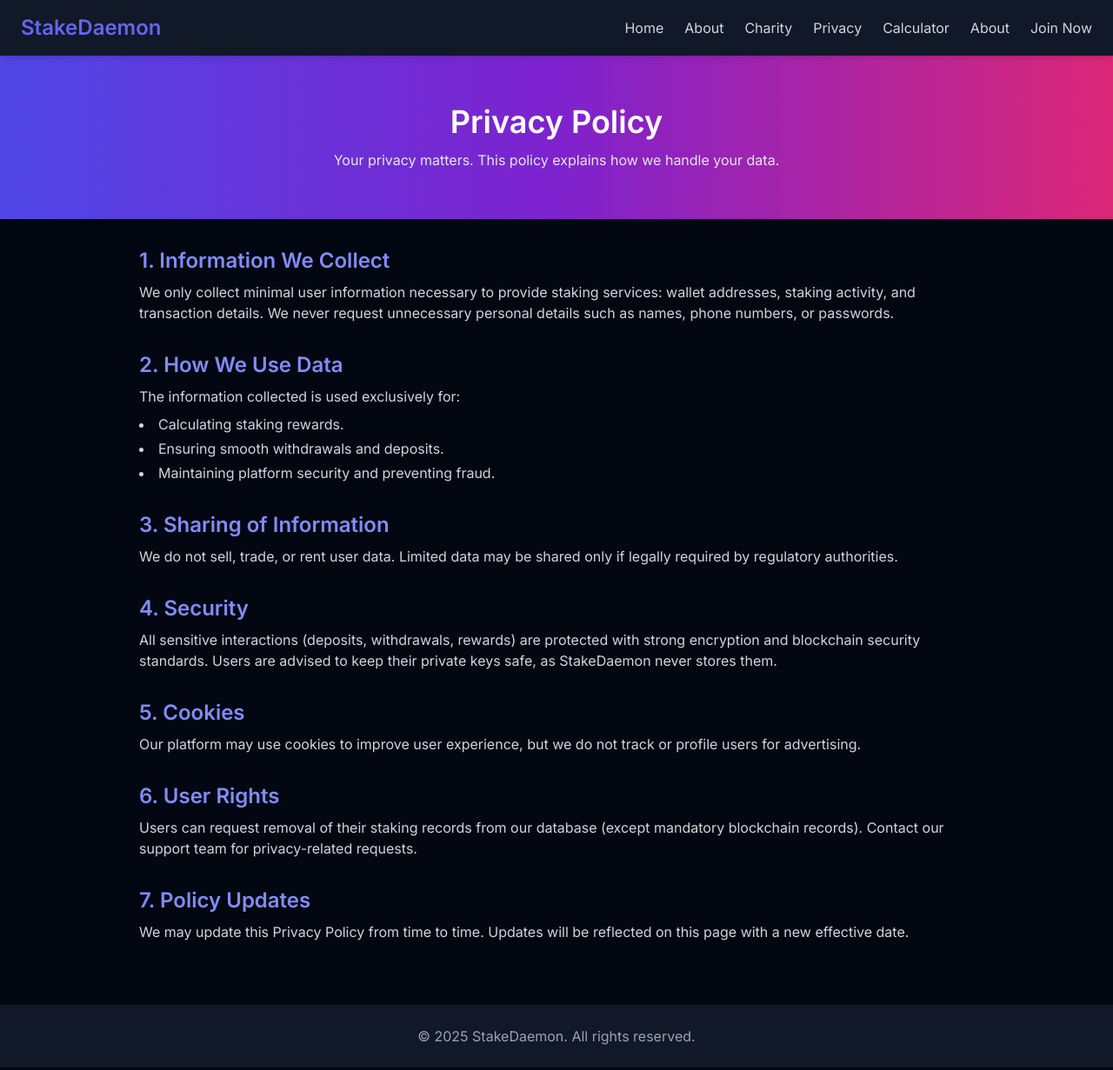
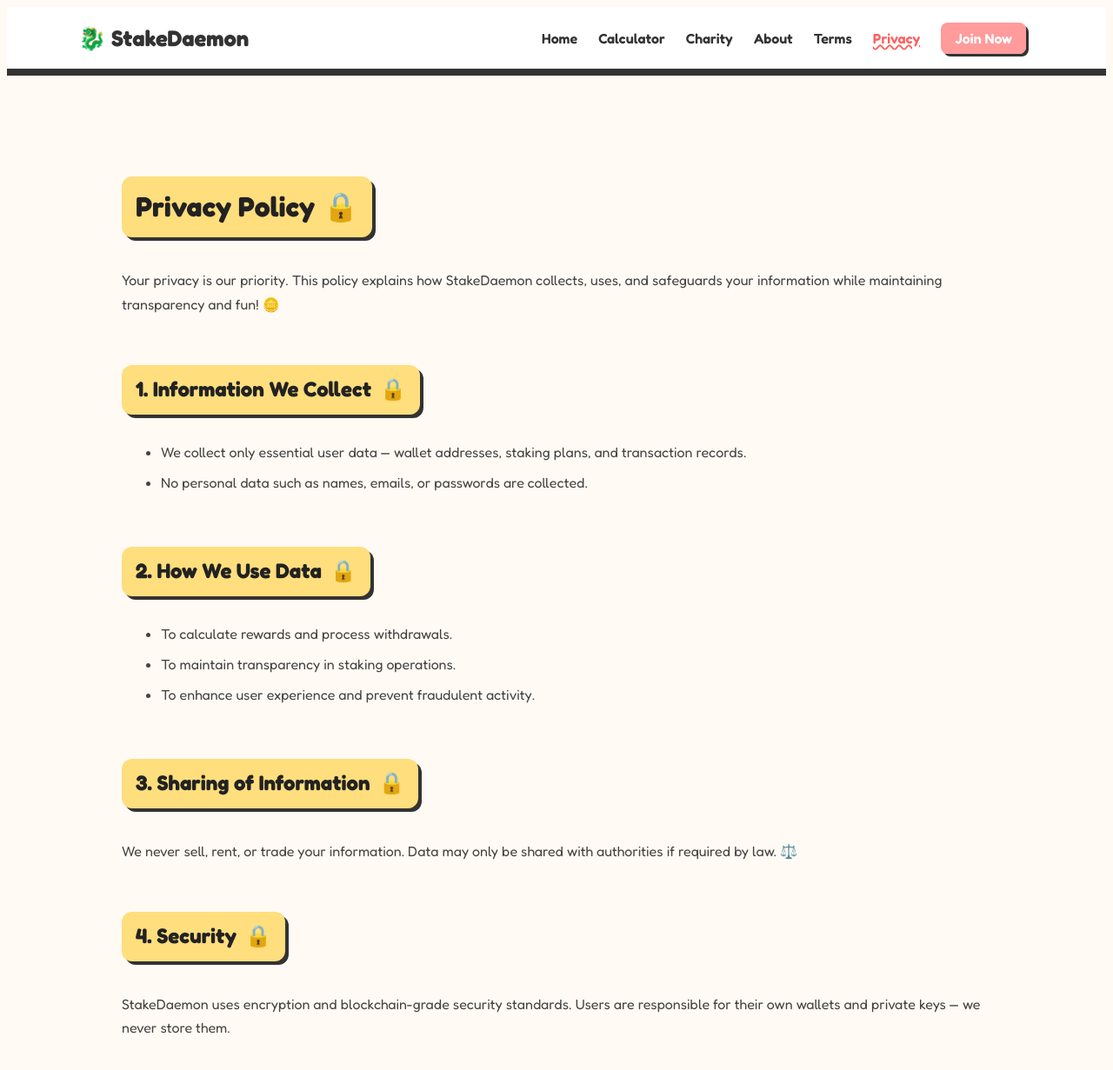
Before and after one commit to StakeDaemon/StakeDaemon.github.io, a website: page privacy.html in a window 1280 px wide. Shown: the top 1231 px of the page at 87% size. Drawn offline with nearby package versions, Linux system fonts and the light colour scheme.

Commit message:
Update privacy.html

```diff
--- a/privacy.html
+++ b/privacy.html
@@ -1,101 +1,207 @@
-<!DOCTYPE html>
+<!doctype html>
 <html lang="en">
 <head>
-  <meta charset="UTF-8">
-  <meta name="viewport" content="width=device-width, initial-scale=1.0">
-  <title>StakeDaemon - Privacy Policy</title>
-  <link href="https://fonts.googleapis.com/css2?family=Inter:wght@400;600&display=swap" rel="stylesheet">
-  <script src="https://cdn.tailwindcss.com"></script>
+  <meta charset="utf-8" />
+  <meta name="viewport" content="width=device-width,initial-scale=1" />
+  <title>StakeDaemon — Privacy Policy</title>
+  <link href="https://fonts.googleapis.com/css2?family=Fredoka:wght@400;600;700&display=swap" rel="stylesheet">
+  <link rel="apple-touch-icon" href="favicon.png" />
+  <style>
+    body {
+      background: #fffaf4;
+      font-family: "Fredoka", sans-serif;
+      color: #333;
+    }
+
+    .privacy-wrap {
+      max-width: 1000px;
+      margin: 60px auto;
+      padding: 20px;
+      line-height: 1.7;
+    }
+
+    h1, h2 {
+      color: #222;
+      font-weight: 700;
+      position: relative;
+      display: inline-block;
+      padding: 8px 16px;
+      background: #ffde7d;
+      border-radius: 12px;
+      margin-top: 40px;
+      margin-bottom: 20px;
+      box-shadow: 4px 4px 0px #333;
+    }
+
+    h1::after, h2::after {
+      content: "🔒";
+      margin-left: 10px;
+    }
+
+    .privacy-wrap p,
+    .privacy-wrap li {
+      font-size: 1rem;
+      color: #444;
+    }
+
+    .privacy-wrap ul {
+      margin: 10px 0 20px 25px;
+      padding-left: 20px;
+    }
+
+    .privacy-wrap li {
+      margin-bottom: 8px;
+    }
+
+    .note {
+      margin-top: 25px;
+      font-size: 0.95rem;
+      color: #555;
+      background: #e4ffe7;
+      padding: 14px;
+      border-radius: 12px;
+      border: 2px dashed #333;
+      box-shadow: 3px 3px 0px #111;
+    }
+
+    footer {
+      margin-top: 50px;
+      padding: 20px;
+      text-align: center;
+      background: #ffde7d;
+      font-weight: 600;
+      border-top: 4px solid #333;
+      box-shadow: 0 -4px 0 #333;
+    }
+
+    /* Navbar */
+    .navbar {
+      background: #fff;
+      border-bottom: 4px solid #333;
+      box-shadow: 0 4px 0 #333;
+    }
+
+    .nav-inner {
+      max-width: 1100px;
+      margin: auto;
+      padding: 20px;
+      display: flex;
+      justify-content: space-between;
+      align-items: center;
+    }
+
+    .logo {
+      font-size: 1.6rem;
+      font-weight: 700;
+    }
+
+    .nav-links a {
+      margin: 0 10px;
+      text-decoration: none;
+      color: #333;
+      font-weight: 600;
+      transition: 0.2s;
+    }
+
+    .nav-links a:hover {
+      color: #ff5e5e;
+    }
+
+    .nav-links .active {
+      color: #ff5e5e;
+      text-decoration: underline wavy #ff5e5e 2px;
+    }
+
+    .btn {
+      padding: 8px 16px;
+      background: #ff9b9b;
+      color: #fff !important;
+      border-radius: 8px;
+      box-shadow: 3px 3px 0 #333;
+    }
+
+    .btn:hover {
+      background: #ff5e5e;
+      transform: translateY(-2px);
+    }
+  </style>
 </head>
-<body class="bg-gray-950 text-gray-100 font-[Inter]">
+<body>
+
   <!-- Navbar -->
-  <nav class="bg-gray-900 shadow-md sticky top-0 z-50">
-    <div class="max-w-7xl mx-auto px-6 py-4 flex justify-between items-center">
-      <h1 class="text-2xl font-bold text-indigo-500">StakeDaemon</h1>
-      <ul class="flex gap-6 text-gray-300">
-        <li><a href="index.html" class="hover:text-indigo-400">Home</a></li>
-        <li><a href="about.html" class="hover:text-indigo-400">About</a></li>
-        <li><a href="charity.html" class="hover:text-indigo-400">Charity</a></li>
-        <li><a href="privacy.html" class="hover:text-indigo-400">Privacy</a></li>
-                <li><a href="calculator.html" class="hover:text-indigo-400">Calculator</a></li>
-        <li><a href="terms.html" class="hover:text-indigo-400">About</a></li>
-        <li><a href="joinnow.html" class="hover:text-indigo-400">Join Now</a></li>
-
-      </ul>
+  <header class="navbar">
+    <div class="nav-inner">
+      <div class="logo">🐉 StakeDaemon</div>
+      <nav class="nav-links">
+        <a href="index.html">Home</a>
+        <a href="calculator.html">Calculator</a>
+        <a href="charity.html">Charity</a>
+        <a href="about.html">About</a>
+        <a href="terms.html">Terms</a>
+        <a href="privacy.html" class="active">Privacy</a>
+        <a href="joinnow.html" class="btn">Join Now</a>
+      </nav>
     </div>
-  </nav>
-
-  <!-- Header -->
-  <header class="text-center py-14 bg-gradient-to-r from-indigo-600 via-purple-700 to-pink-600">
-    <h2 class="text-4xl font-bold text-white">Privacy Policy</h2>
-    <p class="text-gray-200 mt-3">Your privacy matters. This policy explains how we handle your data.</p>
   </header>
 
-  <!-- Content -->
-  <main class="max-w-5xl mx-auto p-8 space-y-8">
-    <section>
-      <h3 class="text-2xl font-semibold text-indigo-400">1. Information We Collect</h3>
-      <p class="mt-2 text-gray-300">
-        We only collect minimal user information necessary to provide staking services:
-        wallet addresses, staking activity, and transaction details.
-        We never request unnecessary personal details such as names, phone numbers, or passwords.
+  <!-- Privacy Policy -->
+  <main class="privacy-wrap">
+    <h1>Privacy Policy</h1>
+    <p>
+      Your privacy is our priority. This policy explains how StakeDaemon collects, uses, and safeguards your information while maintaining transparency and fun! 🪙
     </p>
-    </section>
 
-    <section>
-      <h3 class="text-2xl font-semibold text-indigo-400">2. How We Use Data</h3>
-      <p class="mt-2 text-gray-300">
-        The information collected is used exclusively for:
+    <h2>1. Information We Collect</h2>
+    <ul>
+      <li>We collect only essential user data — wallet addresses, staking plans, and transaction records.</li>
+      <li>No personal data such as names, emails, or passwords are collected.</li>
+    </ul>
+
+    <h2>2. How We Use Data</h2>
+    <ul>
+      <li>To calculate rewards and process withdrawals.</li>
+      <li>To maintain transparency in staking operations.</li>
+      <li>To enhance user experience and prevent fraudulent activity.</li>
+    </ul>
+
+    <h2>3. Sharing of Information</h2>
+    <p>
+      We never sell, rent, or trade your information.
+      Data may only be shared with authorities if required by law. ⚖️
     </p>
-      <ul class="list-disc list-inside text-gray-300 mt-2 space-y-1">
-        <li>Calculating staking rewards.</li>
-        <li>Ensuring smooth withdrawals and deposits.</li>
-        <li>Maintaining platform security and preventing fraud.</li>
-      </ul>
-    </section>
 
-    <section>
-      <h3 class="text-2xl font-semibold text-indigo-400">3. Sharing of Information</h3>
-      <p class="mt-2 text-gray-300">
-        We do not sell, trade, or rent user data.
-        Limited data may be shared only if legally required by regulatory authorities.
+    <h2>4. Security</h2>
+    <p>
+      StakeDaemon uses encryption and blockchain-grade security standards.
+      Users are responsible for their own wallets and private keys — we never store them.
     </p>
-    </section>
 
-    <section>
-      <h3 class="text-2xl font-semibold text-indigo-400">4. Security</h3>
-      <p class="mt-2 text-gray-300">
-        All sensitive interactions (deposits, withdrawals, rewards) are protected with strong encryption
-        and blockchain security standards. Users are advised to keep their private keys safe, as StakeDaemon never stores them.
+    <h2>5. Cookies</h2>
+    <p>
+      We may use simple cookies to improve usability, but we never track users or display ads.
     </p>
-    </section>
 
-    <section>
-      <h3 class="text-2xl font-semibold text-indigo-400">5. Cookies</h3>
-      <p class="mt-2 text-gray-300">
-        Our platform may use cookies to improve user experience, but we do not track or profile users for advertising.
+    <h2>6. User Rights</h2>
+    <p>
+      You may request deletion of your staking record from our database (except immutable blockchain data).
+      Contact support for privacy-related assistance. 💬
     </p>
-    </section>
 
-    <section>
-      <h3 class="text-2xl font-semibold text-indigo-400">6. User Rights</h3>
-      <p class="mt-2 text-gray-300">
-        Users can request removal of their staking records from our database (except mandatory blockchain records).
-        Contact our support team for privacy-related requests.
+    <h2>7. Policy Updates</h2>
+    <p>
+      StakeDaemon may update this policy occasionally.
+      The latest version will always be available here for full transparency. 🌐
     </p>
-    </section>
 
-    <section>
-      <h3 class="text-2xl font-semibold text-indigo-400">7. Policy Updates</h3>
-      <p class="mt-2 text-gray-300">
-        We may update this Privacy Policy from time to time. Updates will be reflected on this page with a new effective date.
+    <p class="note">
+      💡 Remember: Always double-check wallet addresses before sending funds.
+      StakeDaemon will never DM you for deposits or private keys.
     </p>
-    </section>
   </main>
 
-  <!-- Footer -->
-  <footer class="bg-gray-900 text-gray-400 text-center py-6 mt-10">
-    <p>&copy; 2025 StakeDaemon. All rights reserved.</p>
+  <footer>
+    © 2025 StakeDaemon • Transparent, fun & community-driven staking 🌍
   </footer>
+
 </body>
 </html>
```
Lines whose indentation alone changed are shown as unchanged.
